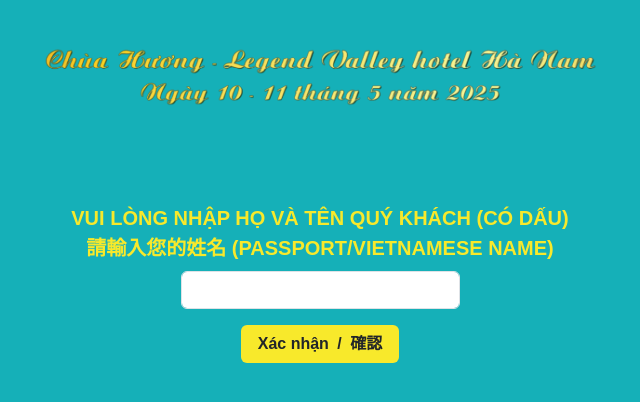
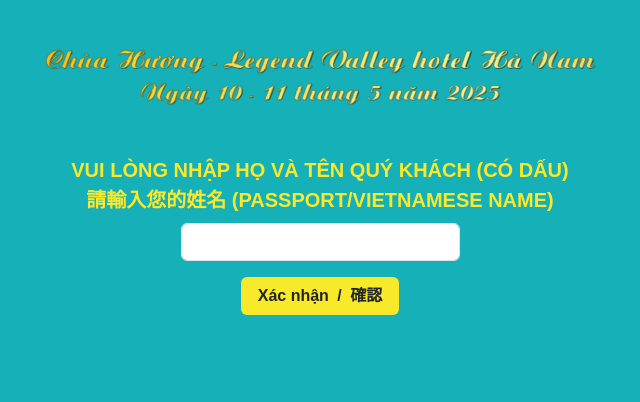
Before and after one commit to subway90/MVC_LITEON, a PHP site: page / in a window 1280 px wide. Shown: the part 213-615 px from the top of the page, without its empty margins (320-960 px from the left). Run offline with PHP 8.4, Linux system fonts and the light colour scheme; a stand-in replaces the project's code that opens the database connection; some libraries are stand-ins or nearby versions.

Commit message:
update view home

```diff
--- a/views/user/home.php
+++ b/views/user/home.php
@@ -1,4 +1,4 @@
-<div class="container d-flex justify-content-center mt-5">
+<div class="container d-flex justify-content-center">
     <div class="col-12 col-md-8 col-lg-6">
         <form method="post" action="/check" class="d-flex flex-column align-items-center justify-content-center mt-5">
             <label for="name" class="text-yellow fw-bold fs-5 text-center mb-2 text-uppercase">
@@ -8,35 +8,9 @@
             <div class="col-12 col-md-8 col-lg-6">
                 <input id="name" name="input_name" type="text" class="form-control w-100" placeholder="">
             </div>
-            <button type="submit" class="bg-yellow fw-bold btn mt-3 px-3">
+            <button type="submit" class="bg-yellow fw-bold btn my-3 px-3">
                 Xác nhận <span class="mx-1">/</span> 確認
             </button>
         </form>
     </div>
 </div>
-
-<script>
-    document.addEventListener('DOMContentLoaded', function() {
-        // Lắng nghe sự kiện click
-        document.getElementById('continue').addEventListener('click', function() {
-            // Cuộn xuống 100vh
-            window.scrollBy({
-                top: window.innerHeight, // Cuộn xuống 1 khoảng 100vh
-                behavior: 'smooth' // Hiệu ứng cuộn mượt mà
-            });
-        });
-
-        // Lắng nghe sự kiện cuộn
-        window.addEventListener('scroll', function() {
-            const scrollPosition = window.scrollY; // Lấy vị trí cuộn hiện tại
-            const threshold = window.innerHeight * 0.2; // Tính 20vh
-
-            // Kiểm tra nếu vị trí cuộn lớn hơn 40vh
-            if (scrollPosition > threshold) {
-                document.getElementById('continue').style.opacity = '0'; // Đặt opacity thành 0
-            } else {
-                document.getElementById('continue').style.opacity = '1'; // Đặt opacity trở lại 1
-            }
-        });
-    });
-</script>
```
